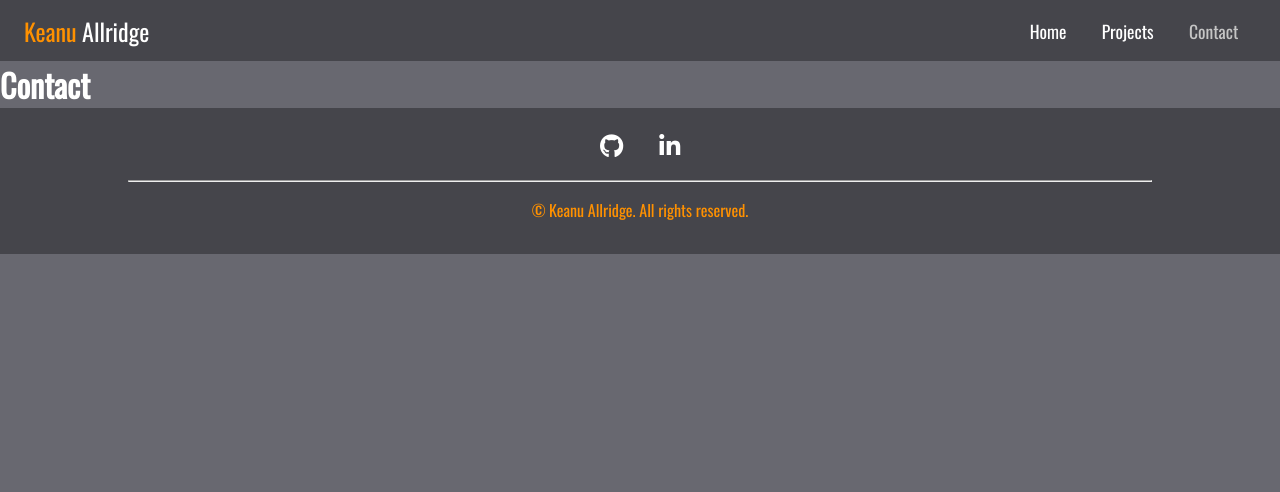
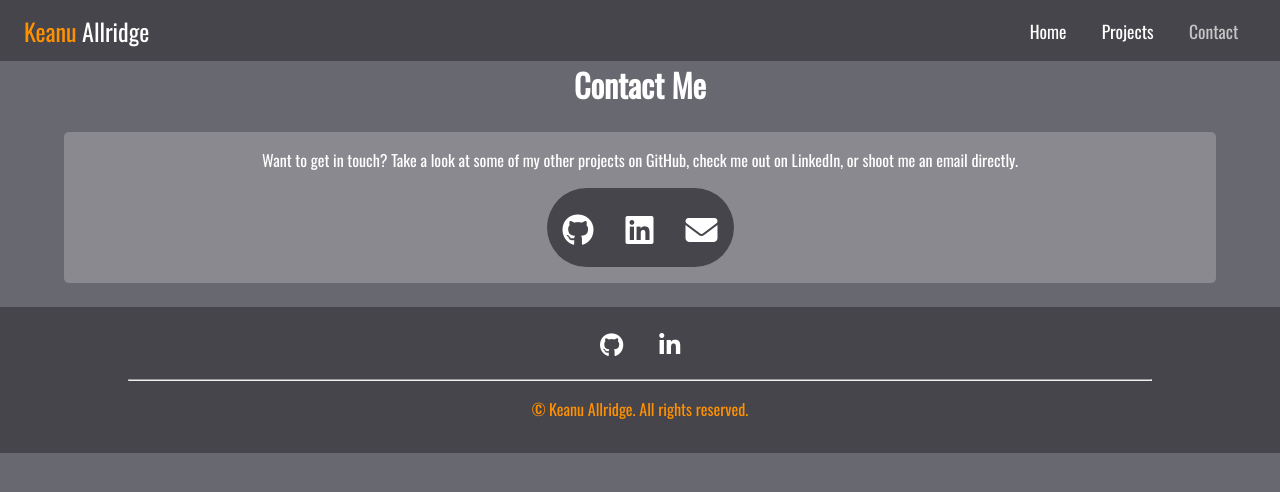
Before and after one commit to Kianek/vue-portfolio, a Vue app: page /contact in a window 1280 px wide. Shown: the top 492 px of the page. Built offline with nearby package versions, Linux system fonts and the light colour scheme.

Commit message:
Add template and styles

```diff
--- a/src/pages/Contact.vue
+++ b/src/pages/Contact.vue
@@ -1,6 +1,31 @@
 <template>
-  <div>
-    <h1>Contact</h1>
+  <div class="container">
+    <h1 class="heading">Contact Me</h1>
+    <div class="panel">
+      <p>
+        Want to get in touch? Take a look at some of my other projects on GitHub,
+        check me out on LinkedIn, or shoot me an email directly.
+      </p>
+      <address>
+        <ul class="contact-btn-group">
+          <li>
+            <a class="contact-info btn-rounded-lt" href="https://github.com/Kianek">
+              <i class="fab fa-github"></i>
+            </a>
+          </li>
+          <li>
+            <a class="contact-info" href="https://linkedin.com/in/keanu-allridge">
+              <i class="fab fa-linkedin"></i>
+            </a>
+          </li>
+          <li>
+            <a class="contact-info btn-rounded-rt" href="mailto:kallridge92@gmail.com">
+              <i class="fas fa-envelope"></i>
+            </a>
+          </li>
+        </ul>
+      </address>
+    </div>
   </div>
 </template>
 
@@ -9,4 +34,50 @@ export default {};
 </script>
 
 <style lang="scss" scoped>
+@import "../styles.scss";
+
+main {
+  background-color: $bg-primary;
+}
+
+.panel > address > ul {
+  list-style-type: none;
+}
+
+.panel > p {
+  padding: 1em;
+}
+.contact-btn-group {
+  display: flex;
+  align-items: center;
+  justify-content: center;
+  padding: 1em;
+  margin-bottom: 1rem;
+}
+
+.btn-rounded-lt {
+  border-radius: 50px 0 0 50px;
+}
+
+.btn-rounded-rt {
+  border-radius: 0 50px 50px 0;
+}
+
+.contact-info {
+  background-color: $bg-secondary;
+  color: $white;
+  font-size: 2rem;
+  padding: 1rem;
+  text-decoration: none;
+  transition: 0.2s;
+}
+
+.contact-info:hover {
+  color: $bg-secondary;
+  background-color: $white;
+}
+
+address {
+  font-style: normal;
+}
 </style>
```
